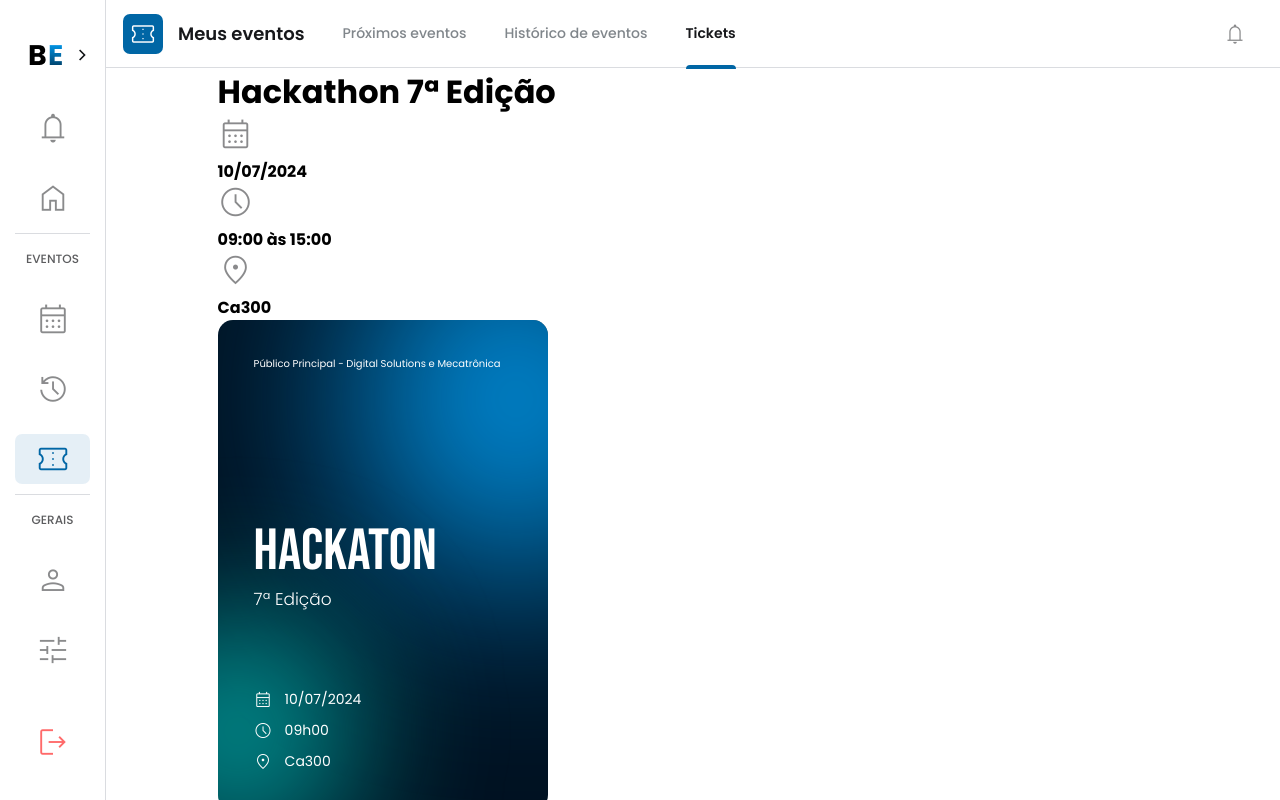
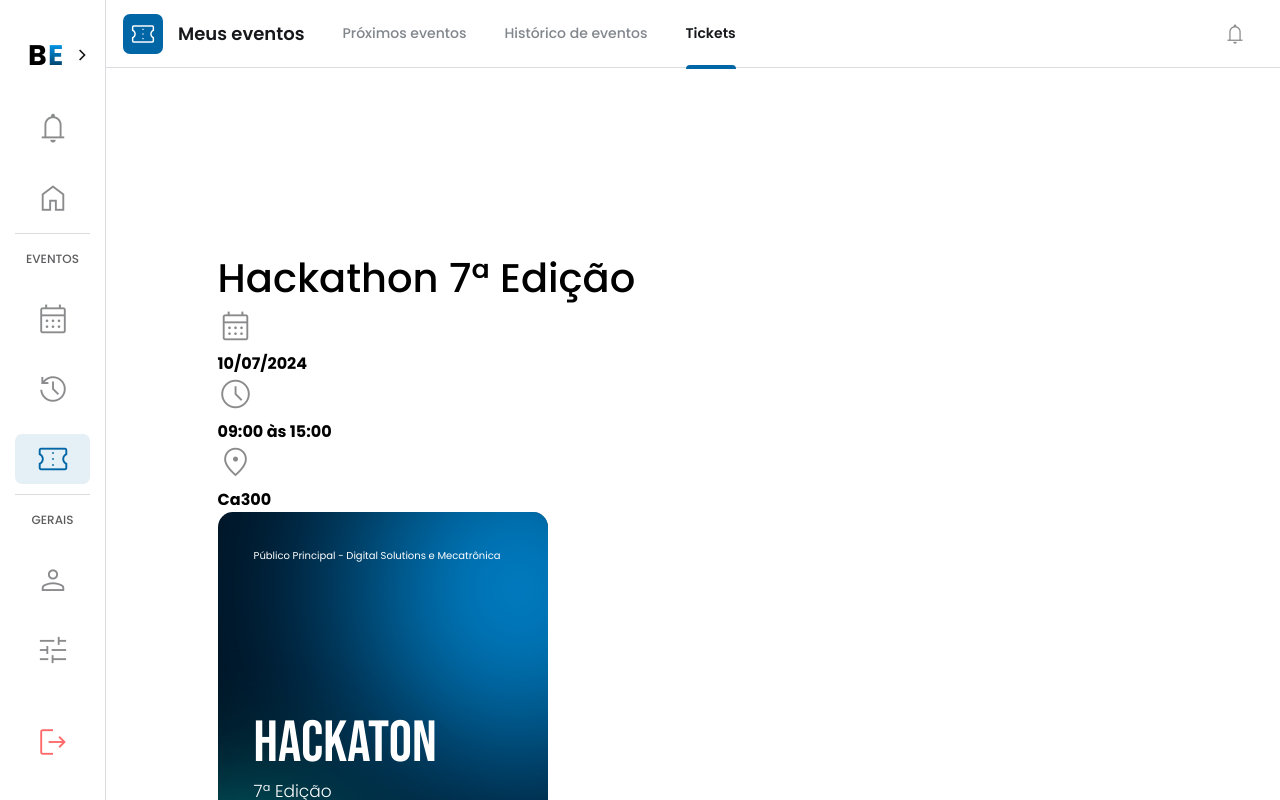
Before and after one commit to EsyProject/EsyFrontend, a React (Vite) app: page /tickets in a window 1280 px wide. Shown: the top 800 px of the page. Built offline with nearby package versions, Linux system fonts and the light colour scheme.

Commit message:
style: TicketsCard style update

```diff
--- a/src/pages/Tickets/Tickets.css
+++ b/src/pages/Tickets/Tickets.css
@@ -15,3 +15,12 @@
   border: 0.7px solid #000000;
   border-radius: 15px;
 }
+
+.container-event {
+  margin-top: 180px;
+}
+
+.container-event h1 {
+  font-size: 40px;
+  font-weight: 500;
+}
```
